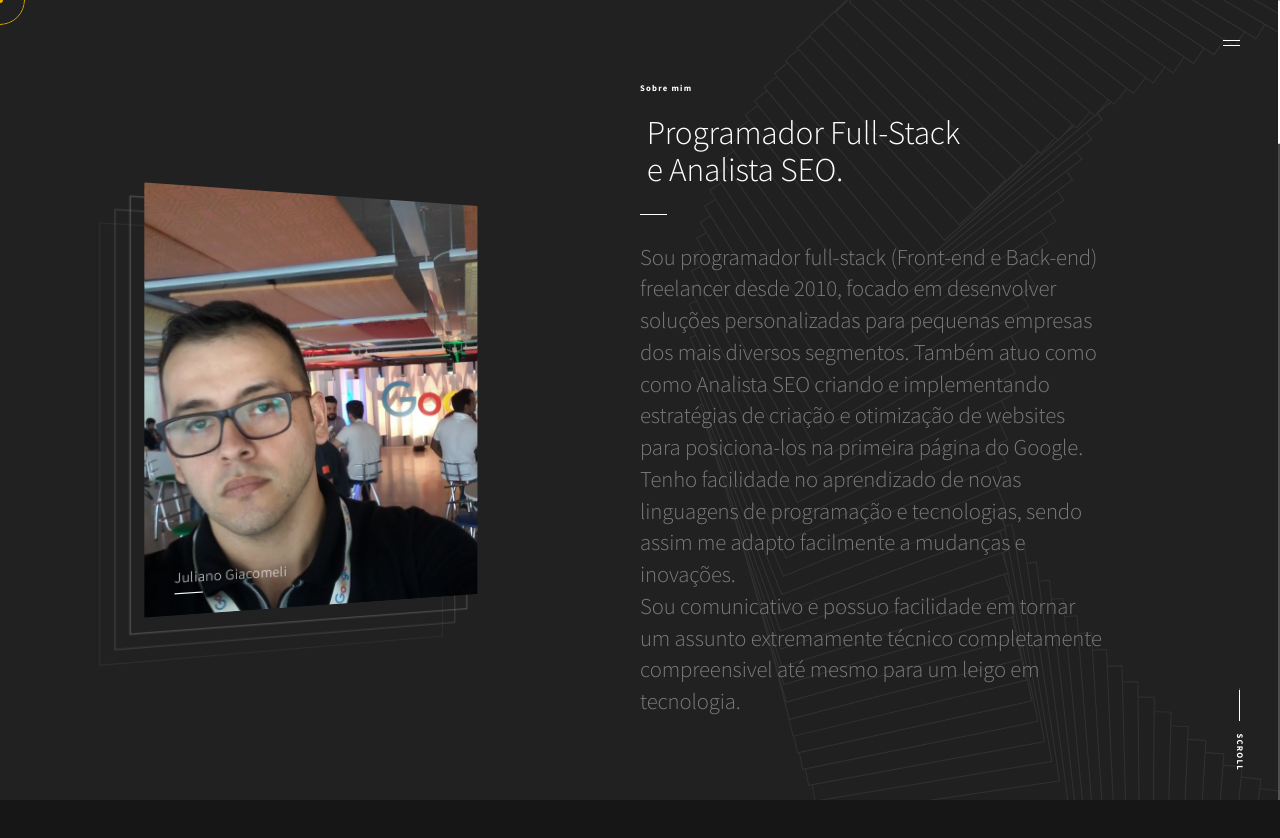
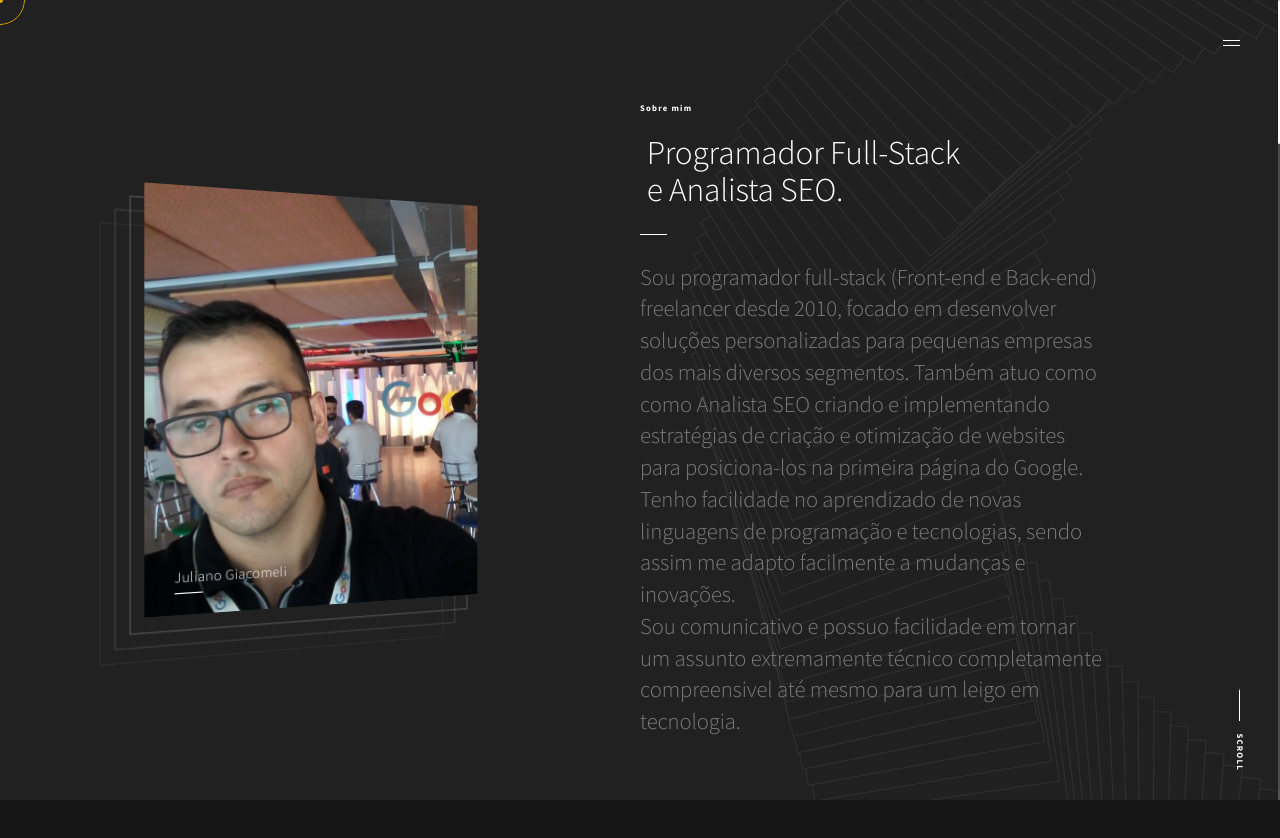
Before and after one commit to gmwebseo/gmwebseo.github.io, a plain HTML site: page index.html in a window 1280 px wide. Shown: the top 838 px of the page. Drawn offline with Linux system fonts and the light colour scheme; animation ran at ten frames a second.

Commit message:
fixed about section top spacing

```diff
--- a/index.html
+++ b/index.html
@@ -161,7 +161,7 @@
                         <!-- CONTAINER -->
                         <div class="container">
 
-                            <p class="tag m-b-3 scroll-animation">Sobre mim</p>
+                            <p class="tag m-b-3 m-t-6 scroll-animation">Sobre mim</p>
                             <h3 class="m-b-4 m-l-1 scroll-animation">Programador Full-Stack<br> e Analista SEO.</h3>
                             <div class="seperator-line m-b-4 scroll-animation"></div>
                             <p class="scroll-animation">Sou programador full-stack (Front-end e Back-end) freelancer desde 2010, focado em desenvolver soluções personalizadas para pequenas empresas dos mais diversos segmentos. Também atuo como como Analista SEO criando e implementando estratégias de criação e otimização de websites para posiciona-los na primeira página do Google. </p>
```
